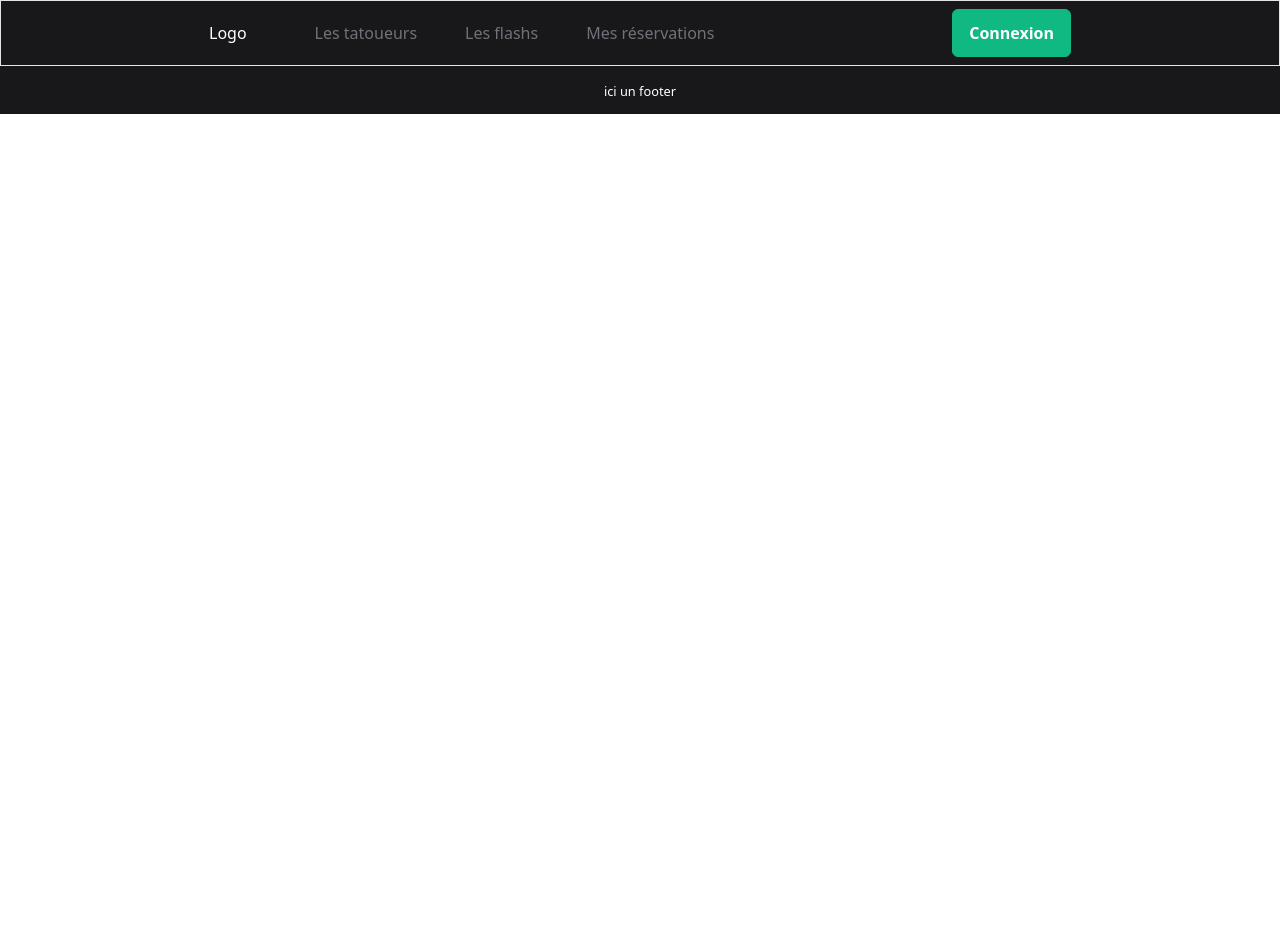
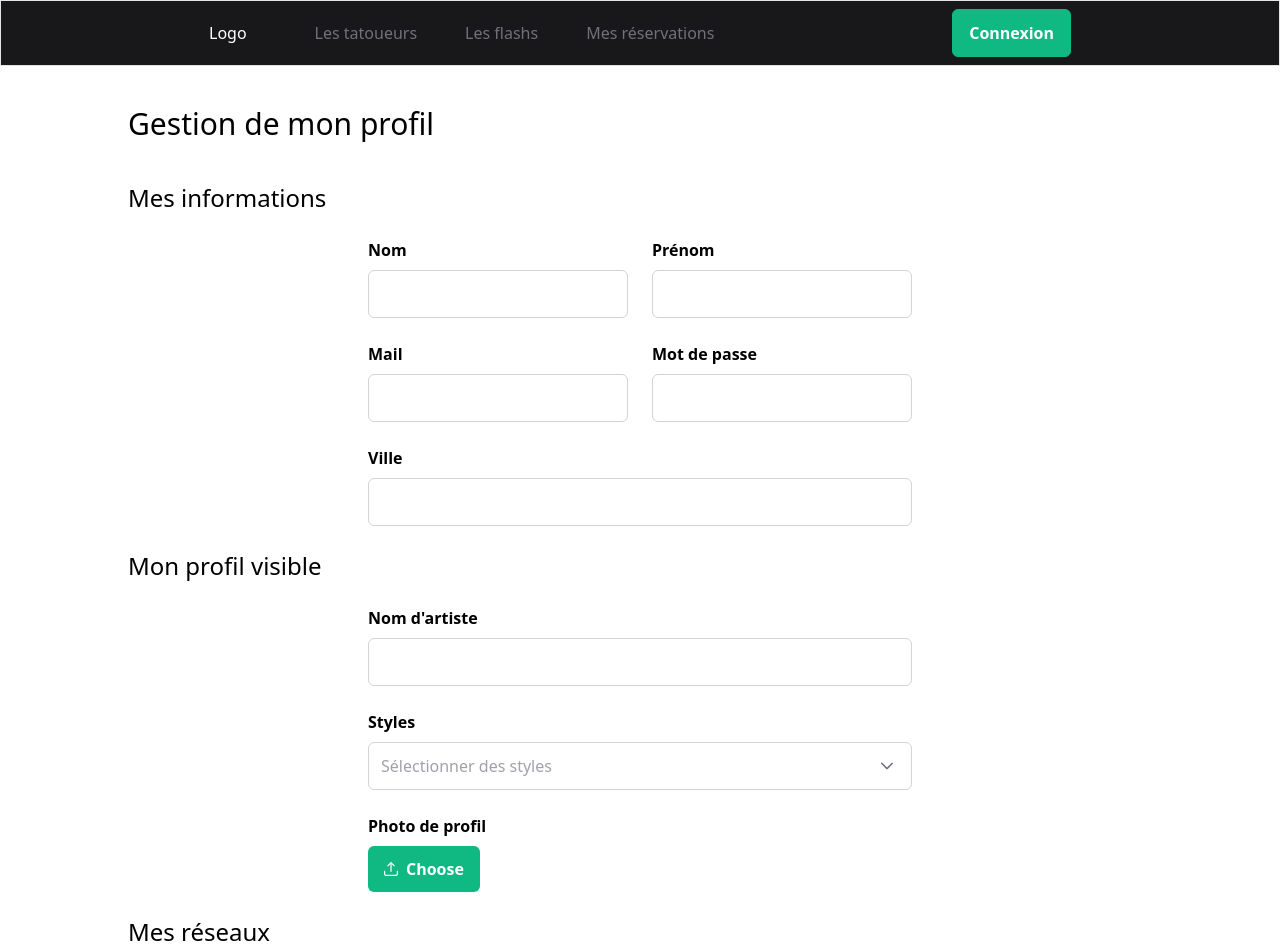
Before and after one commit to BlueSkunka/flash-art, a Vue app in the folder front/: page /admin/profil in a window 1280 px wide. Shown: the top 952 px of the page. Before the commit the page ends 800 px from the top, so only its background shows below. Built offline with nearby package versions, Linux system fonts and the light colour scheme.

Commit message:
ajout page profil tatoueur admin

```diff
--- a/front/src/layouts/AdminLayout.vue
+++ b/front/src/layouts/AdminLayout.vue
@@ -52,5 +52,11 @@ const items = ref([
       router.push('/admin/disponibilite');
     }
   },
+  {
+    label: 'Mon profil',
+    command: () => {
+      router.push('/admin/profil');
+    }
+  },
 ]);
 </script>
--- a/front/src/main.ts
+++ b/front/src/main.ts
@@ -29,6 +29,8 @@ import CardComponent from './components/CardComponent.vue';
 import CommentComponent from './components/CommentComponent.vue';
 import Avatar from 'primevue/avatar'
 import Dropdown from "primevue/dropdown";
+import MultiSelect from 'primevue/multiselect';
+import FileUpload from 'primevue/fileupload';
 
 const app = createApp(App)
 
@@ -64,5 +66,7 @@ app.component("CardComponent", CardComponent)
 app.component("CommentComponent", CommentComponent)
 app.component("Avatar", Avatar)
 app.component("Dropdown", Dropdown)
+app.component("MultiSelect", MultiSelect)
+app.component("FileUpload", FileUpload)
 
 app.mount('#app')
--- a/front/src/router/index.ts
+++ b/front/src/router/index.ts
@@ -80,7 +80,7 @@ const router = createRouter({
             path: '/admin',
             children: [
                 {
-                    path: '/profil',
+                    path: 'profil',
                     component: GestionProfilView,
                     meta: {
                         layout: AdminLayout
--- a/front/src/views/AccueilView.vue
+++ b/front/src/views/AccueilView.vue
@@ -1,7 +1,7 @@
 <template>
   <div class="bg-gray-300 py-24">
     <div class="w-1/3 mx-auto">
-      <h1 class="text-center text-3xl">Un tatoueur? Un flash? Une idée?</h1>
+      <h1 class="text-center text-3xl">Un tatoueur ? Un flash ? Une idée ?</h1>
       <InputGroup class="my-12">
         <!-- TODO recherche globale -->
         <InputText placeholder="Rechercher ce qui vous plaît"/>
@@ -16,6 +16,7 @@
           <h1 class="text-center text-3xl mb-12">Des artistes de grande renomée</h1>
           <h2 class="text-2xl my-5">Nom du tatoueur</h2>
           <h3 class="text-xl w-2/3">Description du tatoueur "Lorem ipsum dolor sit amet, consectetur adipiscing elit, sed do eiusmod tempor incididunt ut labore et dolore magna aliqua. Ut enim ad minim veniam, quis nostrud exercitation ullamco laboris nisi ut aliquip ex ea commodo consequat. Duis aute irure dolor in reprehenderit in voluptate velit esse cillum dolore eu fugiat nulla pariatur. Excepteur sint occaecat cupidatat non proident, sunt in culpa qui officia deserunt mollit anim id est laborum."</h3>
+          <Button class="mt-4" label="Voir les créations" />
           <!-- TODO affichage de tout les tatoueurs un par un -->
         </div>
       </div>
@@ -28,7 +29,7 @@
         <h1 class="text-center text-3xl">Un tatoueur près de chez vous</h1>
         <!-- TODO rechercher une ville -->
         <div class="mt-48">
-          <h2 class="text-2xl">Trouvez un tatoueur en guest ou proche de chez vous</h2>
+          <h2 class="text-2xl mb-6">Trouvez un tatoueur en guest ou proche de chez vous</h2>
           <InputGroup>
             <InputText placeholder="Keyword"/>
             <Button icon="pi pi-search"/>
--- a/front/src/views/TatoueurDetailsView.vue
+++ b/front/src/views/TatoueurDetailsView.vue
@@ -17,7 +17,7 @@ const totalAvis = ref(6)
 
 <template>
     <div class="flex flex-col mx-32">
-        <div class="flex gap-20 justify-center items-center m-6 mx-auto mb-20" style="width: 75%;">
+        <div class="flex gap-20 justify-center items-center m-6 mx-auto my-20" style="width: 75%;">
             <div class="bg-gray-400" style="width: 500px; height: 300px;">
             </div>
 
--- a/front/src/views/admin/GestionProfilView.vue
+++ b/front/src/views/admin/GestionProfilView.vue
@@ -1,5 +1,97 @@
 <template>
-  <p>Gestion de mon profil</p>
+  <div class="container mx-auto px-32">
+  <h1 class="text-3xl my-10">Gestion de mon profil</h1>
+
+  <h2 class="text-2xl my-6">Mes informations</h2>
+
+  <div class="container mx-auto px-60">
+      <div class="flex flex-col gap-6 w-full sm:w-auto">
+          <div class="flex flex-col sm:flex-row sm:items-center gap-6">
+              <div class="flex-auto">
+                  <label for="firstname" class="block font-semibold mb-2">Nom</label>
+                  <InputText id="firstname" class="w-full" />
+              </div>
+              <div class="flex-auto">
+                  <label for="lastname" class="block font-semibold mb-2">Prénom</label>
+                  <InputText id="lastname" class="w-full" />
+              </div>
+            </div>
+            <div class="flex flex-col sm:flex-row sm:items-center gap-6">
+              <div class="flex-1">
+                <div class="flex-auto">
+                    <label for="mail" class="block font-semibold mb-2">Mail</label>
+                    <InputText id="mail" class="w-full" />
+                </div>
+              </div>
+              <div class="flex-1">
+                <div class="flex-auto">
+                    <label for="password" class="block font-semibold mb-2">Mot de passe</label>
+                    <InputText id="password" class="w-full" />
+                </div>
+              </div>
+          </div>
+          <div class="flex-auto">
+              <label for="city" class="block font-semibold mb-2">Ville</label>
+              <InputText id="city" class="w-full" />
+          </div>
+      </div>
+  </div>
+
+
+  <h2 class="text-2xl my-6">Mon profil visible</h2>
+  <div class="container mx-auto px-60">
+    <div class="flex flex-col gap-6 w-full sm:w-auto">
+          <div class="flex flex-col sm:flex-row sm:items-center gap-6">
+              <div class="flex-auto">
+                  <label for="pseudo" class="block font-semibold mb-2">Nom d'artiste</label>
+                  <InputText id="pseudo" class="w-full" />
+              </div>
+          </div>
+          <div class="flex flex-col sm:flex-row sm:items-center gap-6">
+              <div class="flex-auto">
+                  <label for="styles" class="block font-semibold mb-2">Styles</label>
+                  <MultiSelect id="styles" v-model="selectedStyles" display="chip" :options="styles" optionLabel="styles" filter placeholder="Sélectionner des styles"
+                  :maxSelectedLabels="10" class="w-full" />
+              </div>
+          </div>
+          <div class="flex flex-col sm:flex-row sm:items-center gap-6">
+              <div class="flex-auto">
+                  <label for="avatar" class="block font-semibold mb-2">Photo de profil</label>
+                  <FileUpload id="avatar" mode="basic" name="demo[]" url="/api/upload" accept="image/*" customUpload @uploader="customBase64Uploader" />
+              </div>
+          </div>
+    </div>
+  </div>
+
+  <h2 class="text-2xl my-6">Mes réseaux</h2>
+  <div class="container mx-auto px-60">
+
+  </div>
+
+</div>
 </template>
 
-<script setup></script>
+<script setup>
+import { ref } from "vue";
+
+const selectedStyles = ref();
+const styles = ref([
+    { name: 'Style 1', code: 'STY1' },
+    { name: 'Style 2', code: 'STY2' },
+    { name: 'Style 3', code: 'STY3' },
+    { name: 'Style 4', code: 'STY4' },
+    { name: 'Style 5', code: 'STY5' }
+]);
+
+const customBase64Uploader = async (event) => {
+    const file = event.files[0];
+    const reader = new FileReader();
+    let blob = await fetch(file.objectURL).then((r) => r.blob()); //blob:url
+
+    reader.readAsDataURL(blob);
+
+    reader.onloadend = function () {
+        const base64data = reader.result;
+    };
+};
+</script>
```
